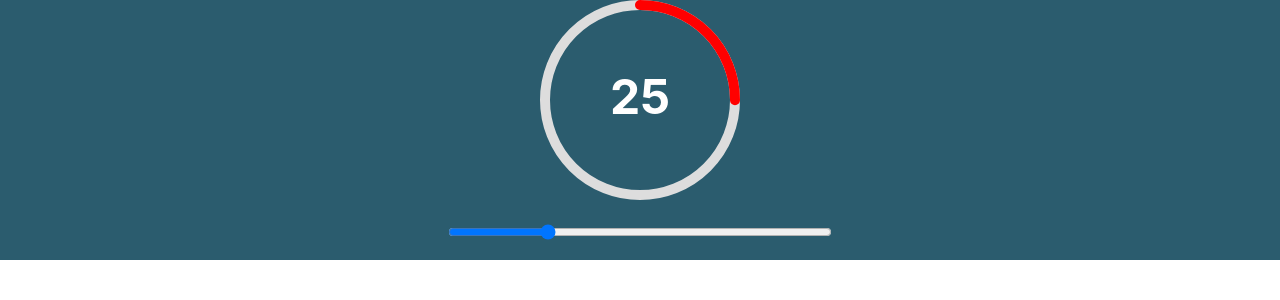
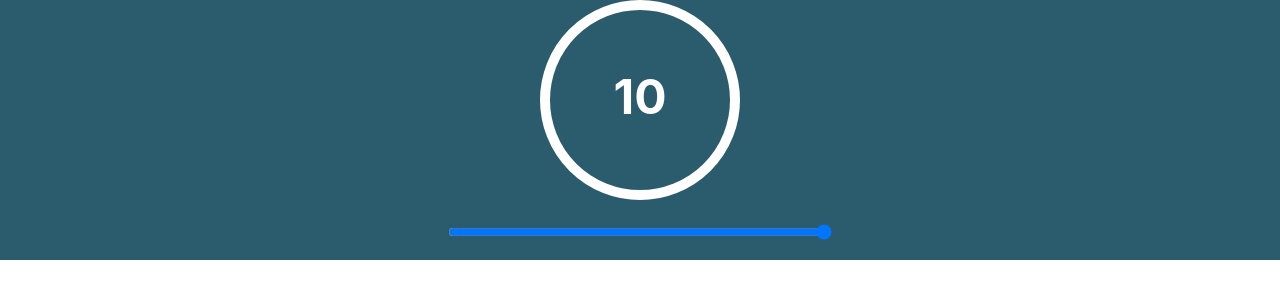
Before and after one commit to avarunraj/intellect, a React (Create React App) app: page / in a window 1280 px wide. Shown: the top 300 px of the page. Built offline with nearby package versions, Linux system fonts and the light colour scheme.

Commit message:
Added circularProgressBarBasic

```diff
--- a/src/Components/CircularProgressBar/CircularProgressBar.tsx
+++ b/src/Components/CircularProgressBar/CircularProgressBar.tsx
@@ -12,7 +12,7 @@ const CircleBackground = styled.circle`
 `;
 const CircleProgress = styled.circle`
   fill: none;
-  stroke: red;
+  stroke: #fff;
   stroke-linecap: round;
   stroke-linejoin: round;
 `;
@@ -35,7 +35,7 @@ export const CircularProgressBar: FC<CircularProgressBarType> = ({
   // Arc length at 100% coverage is the circle circumference
   const dashArray = radius * Math.PI * 2;
   // Scale 100% coverage overlay with the actual percent
-  const dashOffset = dashArray - (dashArray * percentage) / 100;
+  const dashOffset = dashArray - (dashArray * percentage) / 10;
 
   return (
     <svg width={sqSize} height={sqSize} viewBox={viewBox}>
@@ -43,7 +43,8 @@ export const CircularProgressBar: FC<CircularProgressBarType> = ({
         cx={sqSize / 2}
         cy={sqSize / 2}
         r={radius}
-        strokeWidth={`${strokeWidth}px`}
+        // strokeWidth={`${strokeWidth}px`}
+        strokeWidth={0}
       />
       <CircleProgress
         cx={sqSize / 2}
--- a/src/Components/ProgressBarCommon/ProgressBarCommon.tsx
+++ b/src/Components/ProgressBarCommon/ProgressBarCommon.tsx
@@ -10,7 +10,7 @@ const LinearProgress = styled.input`
 
 
 export const ProgressBarCommon: FC = () => {
-  const [percentage, setPercentage] = useState(25);
+  const [percentage, setPercentage] = useState(10);
 
   const handleChangeEvent = (e: any) => {
     setPercentage(e.target.value);
@@ -26,7 +26,7 @@ export const ProgressBarCommon: FC = () => {
         <LinearProgress
           type="range"
           min="0"
-          max="100"
+          max="10"
           step="1"
           value={percentage}
           onChange={handleChangeEvent}
```
